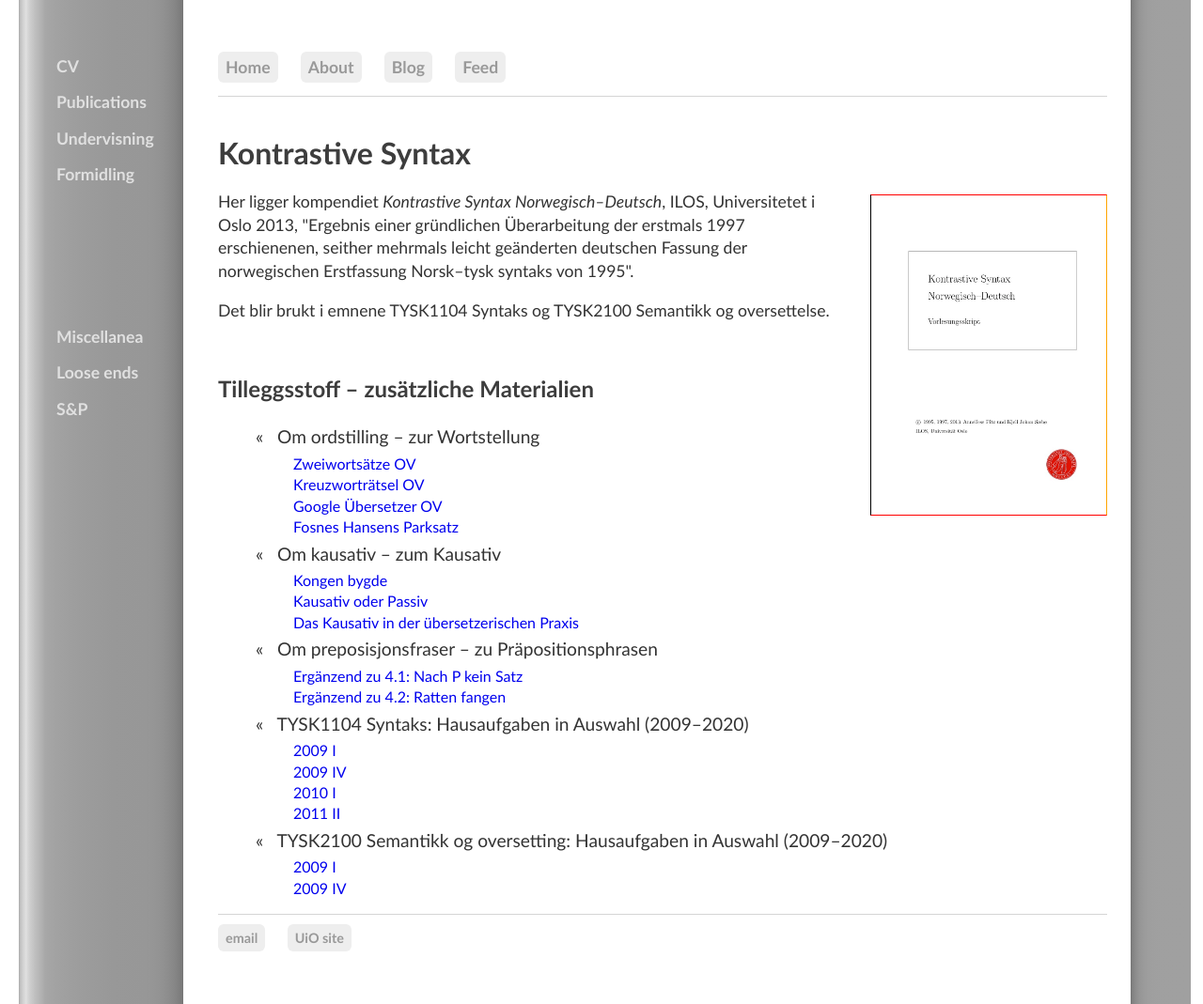
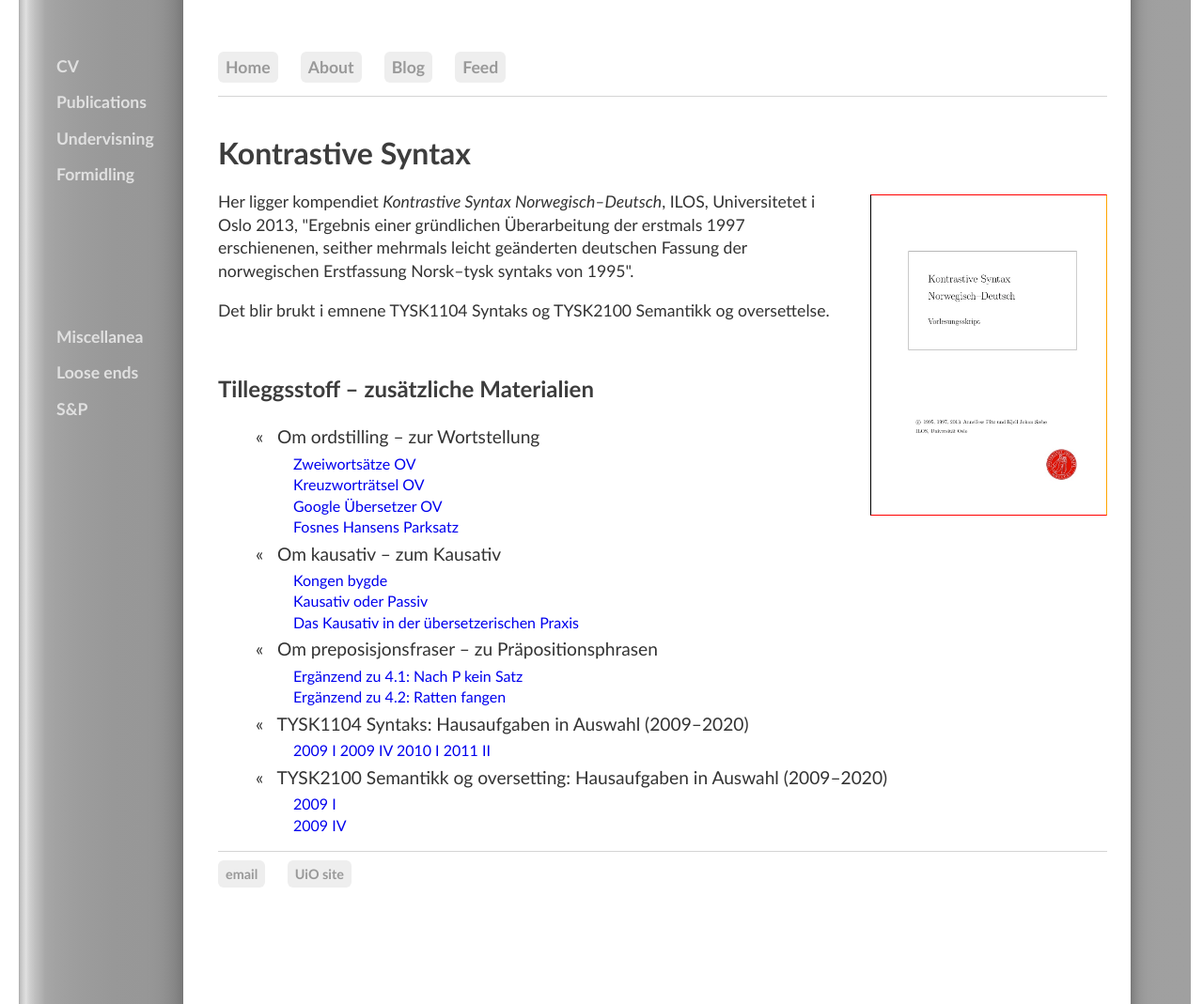
Before and after one commit to kjelljs/kjelljs.github.io, a Jekyll site: the page built from courses/kontrast/index.html, in a window 1280 px wide and 1069 px high. Shown: the whole window at 94% size. Built offline with Jekyll 4.4.1, drawn with Linux system fonts in a browser that asks for light colours.

Commit message:
Update index.html

```diff
--- a/courses/kontrast/index.html
+++ b/courses/kontrast/index.html
@@ -25,10 +25,10 @@
   <li><a href="/courses/kontrast/ratten.html">Ergänzend zu 4.2: Ratten fangen</a></li>
 </ul></li>
 <li id="blogposts">&laquo; &nbsp; TYSK1104 Syntaks: Hausaufgaben in Auswahl (2009–2020)</li><ul>
-  <li><a href="/courses/kontrast/2009I.html">2009 I</a></li>
-  <li><a href="/courses/kontrast/2009IV.html">2009 IV</a></li>
-  <li><a href="/courses/kontrast/2010I.html">2010 I</a></li>
-  <li><a href="/courses/kontrast/2011II.html">2011 II</a></li>
+  <li style="display:inline-block"><a href="/courses/kontrast/2009I.html">2009 I</a></li>
+  <listyle="display:inline-block"><a href="/courses/kontrast/2009IV.html">2009 IV</a></li>
+  <listyle="display:inline-block"><a href="/courses/kontrast/2010I.html">2010 I</a></li>
+  <listyle="display:inline-block"><a href="/courses/kontrast/2011II.html">2011 II</a></li>
   </ul></li>
 <li id="blogposts">&laquo; &nbsp; TYSK2100 Semantikk og oversetting: Hausaufgaben in Auswahl (2009–2020)</li><ul>
   <li><a href="/courses/kontrast/2009I.html">2009 I</a></li>
```
